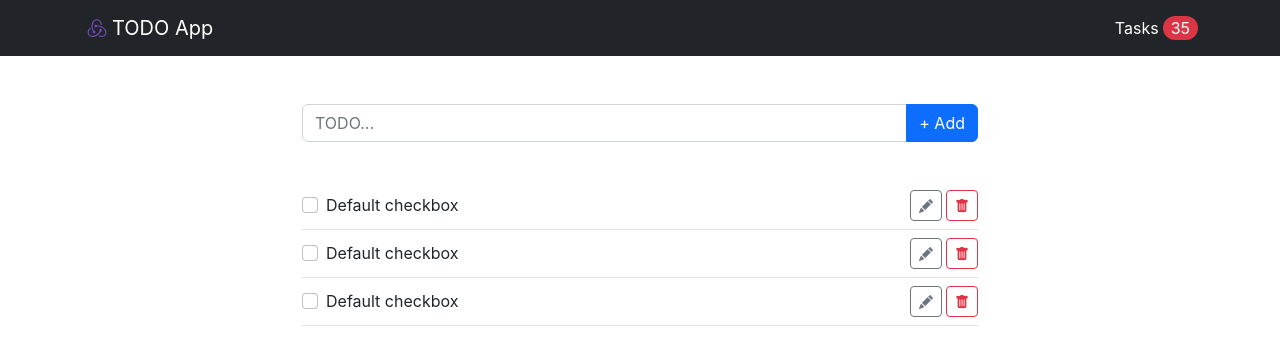
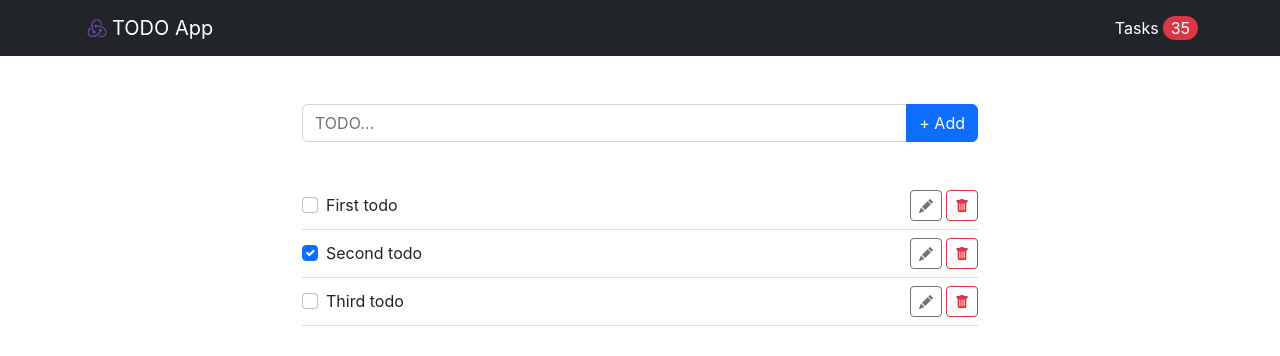
Before and after one commit to Bazsa241/rampup, a React (Create React App) app: page / in a window 1280 px wide. Shown: the top 356 px of the page. Built offline with nearby package versions, Linux system fonts and the light colour scheme.

Commit message:
add todo type

```diff
--- a/src/components/todoItem/TodoItem.tsx
+++ b/src/components/todoItem/TodoItem.tsx
@@ -1,10 +1,12 @@
-const TodoItem = () => {
+import { ITodo } from '../../types/todo';
+
+const TodoItem = ({ id, description, isDone }: ITodo) => {
   return (
     <div className="d-flex align-items-center justify-content-between border-bottom pb-2">
       <div className="form-check">
-        <input className="form-check-input" type="checkbox" value="" id="flexCheckDefault" />
-        <label className="form-check-label" htmlFor="flexCheckDefault">
-          Default checkbox
+        <input className="form-check-input" type="checkbox" checked={isDone} id={id} />
+        <label className="form-check-label" htmlFor={id}>
+          {description}
         </label>
       </div>
       <div className="d-flex gap-1">
--- a/src/components/todoList/TodoList.tsx
+++ b/src/components/todoList/TodoList.tsx
@@ -1,11 +1,18 @@
 import TodoItem from '../todoItem/TodoItem';
+import { ITodo } from '../../types/todo';
+
+const todos: ITodo[] = [
+  { id: '1', description: 'First todo', isDone: false },
+  { id: '2', description: 'Second todo', isDone: true },
+  { id: '3', description: 'Third todo', isDone: false }
+];
 
 const TodoList = () => {
   return (
     <div className="container d-grid gap-2">
-      <TodoItem />
-      <TodoItem />
-      <TodoItem />
+      {todos.map(todo => (
+        <TodoItem {...todo} key={todo.id} />
+      ))}
     </div>
   );
 };
--- /dev/null
+++ b/src/types/todo.ts
@@ -0,0 +1,5 @@
+export interface ITodo {
+  id: string;
+  description: string;
+  isDone: boolean;
+}
```
